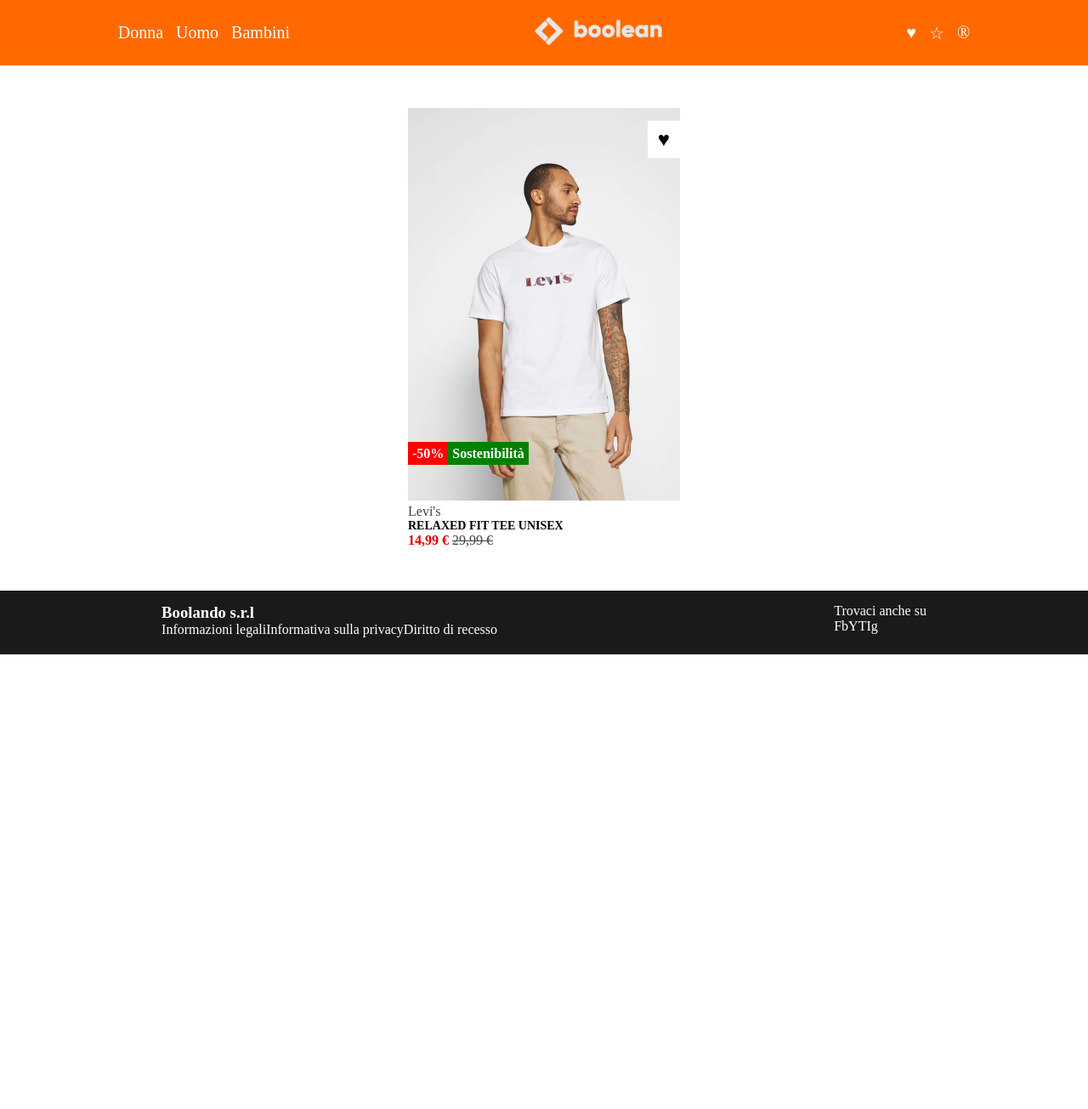
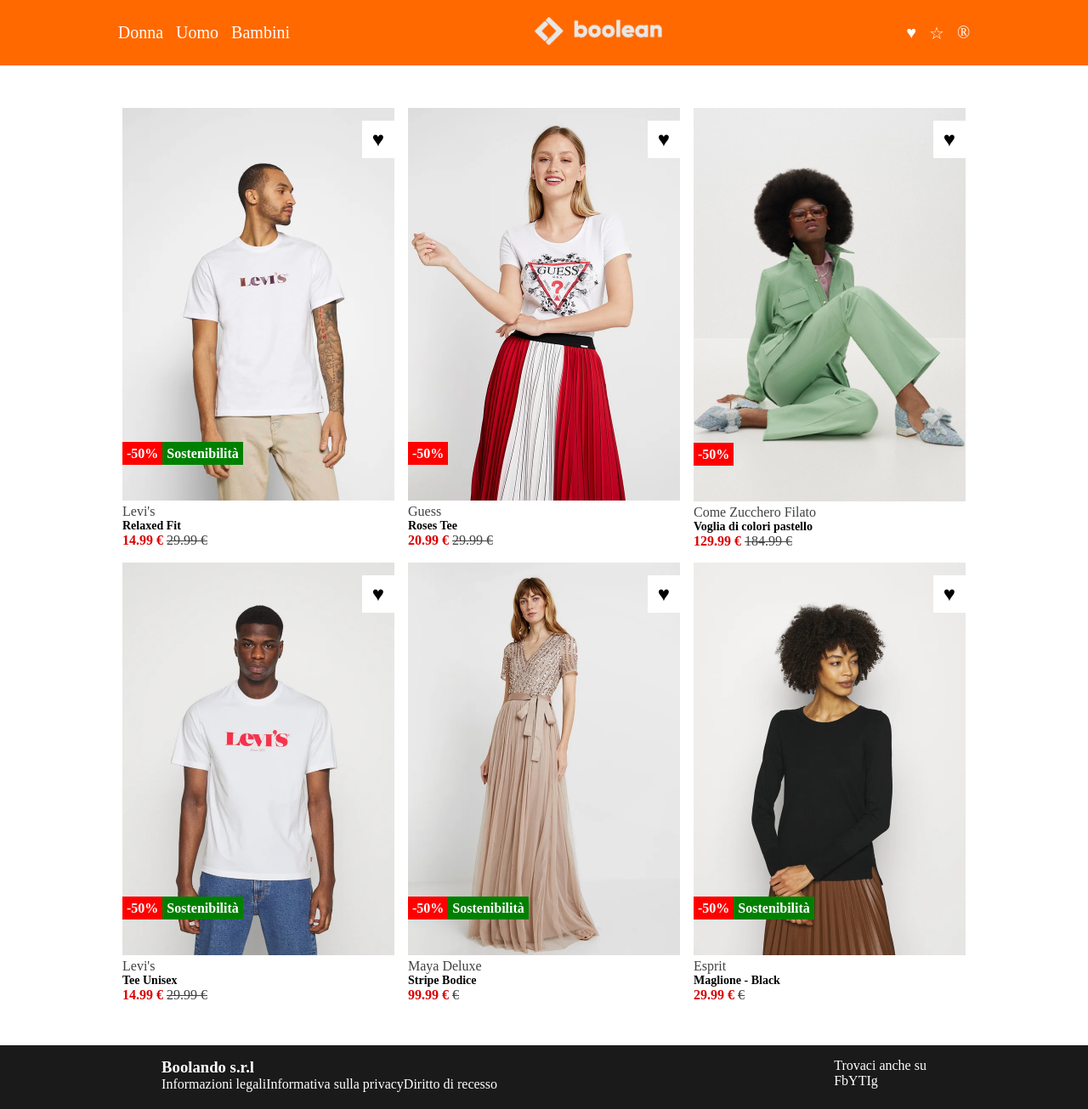
Before and after one commit to Vincenzo-23/vite-boolando, a Vue app: page / in a window 1280 px wide. Shown: the whole page at 85% size. Before the commit the page ends 800 px from the top, so only its background shows below. Built offline with nearby package versions, Linux system fonts and the light colour scheme.

Commit message:
REFACTORING: dynamycally printed the cards in the page using props on the CardComponents

```diff
--- a/index.html
+++ b/index.html
@@ -2,7 +2,6 @@
 <html lang="en">
   <head>
     <meta charset="UTF-8" />
-    <link rel="icon" type="image/svg+xml" href="/vite.svg" />
     <meta name="viewport" content="width=device-width, initial-scale=1.0" />
     <title>Vite Boolando</title>
   </head>
--- a/src/components/CardComponent.vue
+++ b/src/components/CardComponent.vue
@@ -1,5 +1,6 @@
 <script>
 export default {
+    props: ["card", "badge"],
   data() {
     return{
 
@@ -13,19 +14,19 @@
 
     <div class="col-3">
         <div class="card-header">
-            <img src="/1.webp" alt="Picture of a model with the white shirt and beige pants">
-            <img class="hover-img" src="/1b.webp" alt="Picture of a model with the white shirt and beige pants with a brown jacket">
+            <img :src="card.frontImage" alt="Picture of a model with the white shirt and beige pants">
+            <img class="hover-img" :src="card.backImage" alt="Picture of a model with the white shirt and beige pants with a brown jacket">
             <div class="badge-container">
                 <span class="discount-badge">-50%</span>
-                <span class="sustainability">Sostenibilità</span>
+                <span class="sustainability" v-if="badge[0].type === `tag`">{{ badge[0].value }}</span>
             </div>
             <button class="like-button">&hearts;</button>
         </div>
         <div class="card-footer">
-            <div class="card-footer-brand">Levi's</div>
-            <h3 class="card-footer-title">RELAXED FIT TEE UNISEX</h3>
-            <div class="card-footer-price">14,99 €
-                <span class="old-price">29,99 €</span>
+            <div class="card-footer-brand">{{ card.brand }}</div>
+            <h3 class="card-footer-title">{{ card.name }}</h3>
+            <div class="card-footer-price">{{ card.price }} €
+                <span class="old-price">{{ card.oldPrice }} €</span>
             </div>
         </div>
     </div>
--- a/src/components/MainSection.vue
+++ b/src/components/MainSection.vue
@@ -9,104 +9,108 @@
     return{
         products: [
     {
-      "id": 1,
-      "frontImage": "1.webp",
-      "backImage": "1b.webp",
-      "brand": "Levi's",
-      "name": "Relaxed Fit",
-      "price": 29.99,
-      "isInFavorites": true,
-      "badges": [
+      id: 1,
+      frontImage: "1.webp",
+      backImage: "1b.webp",
+      brand: "Levi's",
+      name: "Relaxed Fit",
+      price: 14.99,
+      oldPrice: 29.99,
+      isInFavorites: true,
+      badges: [
         {
-          "type": "tag",
-          "value": "Sostenibilità"
+          type: "tag",
+          value: "Sostenibilità"
         },
         {
-          "type": "discount",
-          "value": "-50%"
+          type: "discount",
+          value: "-50%"
         }
       ]
     },
     {
-      "id": 2,
-      "frontImage": "2.webp",
-      "backImage": "2b.webp",
-      "brand": "Guess",
-      "name": "Roses Tee",
-      "price": 20.99,
-      "isInFavorites": true,
-      "badges": [
+      id: 2,
+      frontImage: "2.webp",
+      backImage: "2b.webp",
+      brand: "Guess",
+      name: "Roses Tee",
+      price: 20.99,
+      oldPrice: 29.99,
+      isInFavorites: true,
+      badges: [
         {
-          "type": "discount",
-          "value": "-30%"
+          type: "discount",
+          value: "-30%"
         }
       ]
     },
     {
-      "id": 3,
-      "frontImage": "3.webp",
-      "backImage": "3b.webp",
-      "brand": "Come Zucchero Filato",
-      "name": "Voglia di colori pastello",
-      "price": 129.99,
-      "isInFavorites": false,
-      "badges": [
+      id: 3,
+      frontImage: "3.webp",
+      backImage: "3b.webp",
+      brand: "Come Zucchero Filato",
+      name: "Voglia di colori pastello",
+      price: 129.99,
+      oldPrice: 184.99,
+      isInFavorites: false,
+      badges: [
         {
-          "type": "discount",
-          "value": "-30%"
+          type: "discount",
+          value: "-30%"
         }
       ]
     },
     {
-      "id": 4,
-      "frontImage": "4.webp",
-      "backImage": "4b.webp",
-      "brand": "Levi's",
-      "name": "Tee Unisex",
-      "price": 14.99,
-      "isInFavorites": false,
-      "badges": [
+      id: 4,
+      frontImage: "4.webp",
+      backImage: "4b.webp",
+      brand: "Levi's",
+      name: "Tee Unisex",
+      price: 14.99,
+      oldPrice: 29.99,
+      isInFavorites: false,
+      badges: [
         {
-          "type": "tag",
-          "value": "Sostenibilità"
+          type: "tag",
+          value: "Sostenibilità"
         },
         {
-          "type": "discount",
-          "value": "-50%"
+          type: "discount",
+          value: "-50%"
         }
       ]
     },
     {
-      "id": 5,
-      "frontImage": "5.webp",
-      "backImage": "5b.webp",
-      "brand": "Maya Deluxe",
-      "name": "Stripe Bodice",
-      "price": 99.99,
-      "isInFavorites": true,
-      "badges": [
+      id: 5,
+      frontImage: "5.webp",
+      backImage: "5b.webp",
+      brand: "Maya Deluxe",
+      name: "Stripe Bodice",
+      price: 99.99,
+      isInFavorites: true,
+      badges: [
         {
-          "type": "tag",
-          "value": "Sostenibilità"
+          type: "tag",
+          value: "Sostenibilità"
         },
         {
-          "type": "discount",
-          "value": "-50%"
+          type: "discount",
+          value: "-50%"
         }
       ]
     },
     {
-      "id": 6,
-      "frontImage": "6.webp",
-      "backImage": "6b.webp",
-      "brand": "Esprit",
-      "name": "Maglione - Black",
-      "price": 29.99,
-      "isInFavorites": true,
-      "badges": [
+      id: 6,
+      frontImage: "6.webp",
+      backImage: "6b.webp",
+      brand: "Esprit",
+      name: "Maglione - Black",
+      price: 29.99,
+      isInFavorites: true,
+      badges: [
         {
-          "type": "tag",
-          "value": "Sostenibilità"
+          type: "tag",
+          value: "Sostenibilità"
         }
       ]
     }
@@ -131,7 +135,7 @@
 
             <div class="row">
 
-                <CardComponent />
+                <CardComponent v-for="(product,i) in products" :card="product" :badge="product.badges" :key="i" />
 
             </div>
 
```
